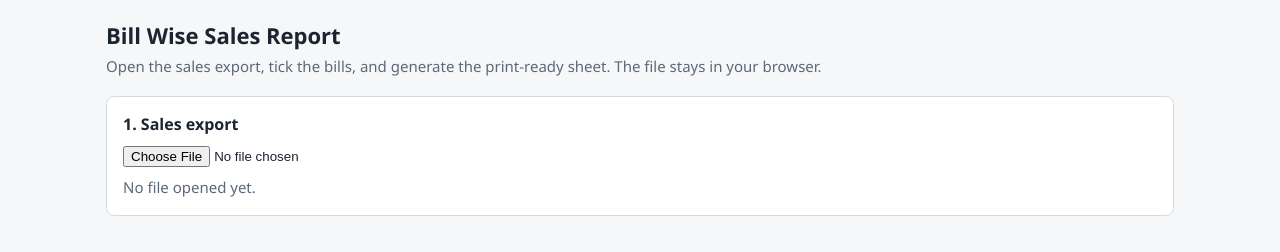
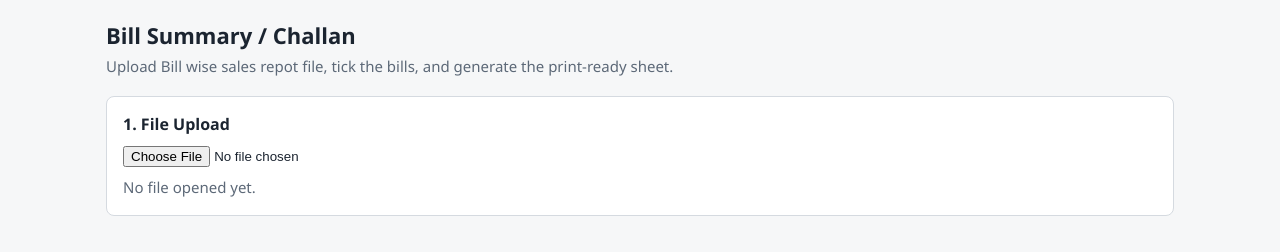
Before and after one commit to Slayerrahuldas/Bill-Summary, a plain HTML site: page index.html in a window 1280 px wide. Drawn offline with nearby package versions, Linux system fonts and the light colour scheme.

Commit message:
Update index.html

```diff
--- a/index.html
+++ b/index.html
@@ -3,7 +3,7 @@
 <head>
 <meta charset="utf-8">
 <meta name="viewport" content="width=device-width, initial-scale=1, viewport-fit=cover">
-<title>Bill Wise Sales Report</title>
+<title>Bill Summary / Challan</title>
 <script src="https://cdnjs.cloudflare.com/ajax/libs/xlsx/0.18.5/xlsx.full.min.js"></script>
 <script src="https://cdnjs.cloudflare.com/ajax/libs/jspdf/2.5.1/jspdf.umd.min.js"></script>
 <script src="https://cdnjs.cloudflare.com/ajax/libs/jspdf-autotable/3.8.2/jspdf.plugin.autotable.min.js"></script>
@@ -65,11 +65,11 @@ tr.tot td{font-weight:700}
 <body>
 <main>
   <div class="noprint">
-    <h1>Bill Wise Sales Report</h1>
-    <p class="sub">Open the sales export, tick the bills, and generate the print-ready sheet. The file stays in your browser.</p>
+    <h1>Bill Summary / Challan</h1>
+    <p class="sub">Upload Bill wise sales repot file, tick the bills, and generate the print-ready sheet.</p>
 
     <section>
-      <h2>1. Sales export</h2>
+      <h2>1. File Upload</h2>
       <div class="bar">
         <input type="file" id="file" accept=".xlsx,.xls">
       </div>
```
